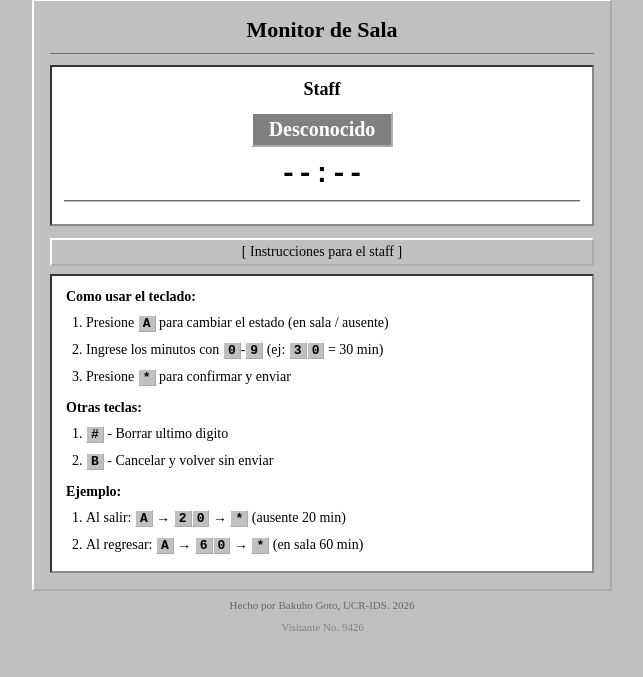
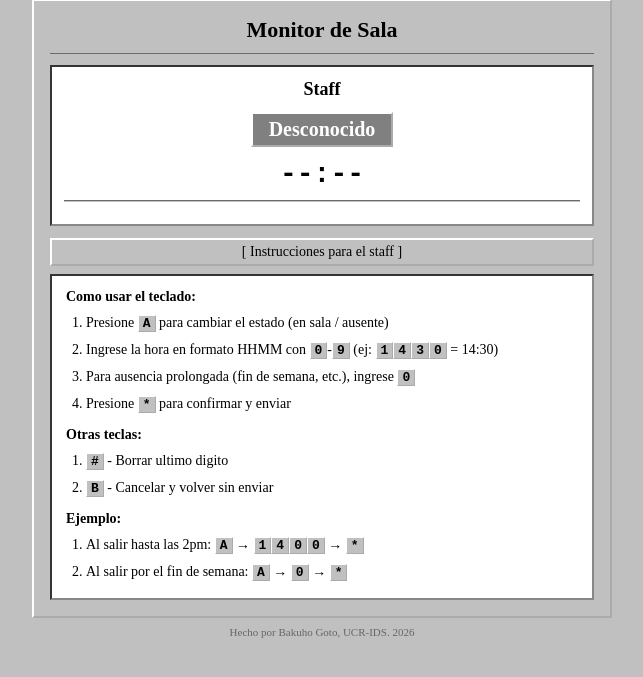
Before and after one commit to juuwaah/room-monitoring, a Flask app: page / in a window 1280 px wide, after a click that opens the changed part. Shown: the part 51-728 px from the top of the page, without its empty margins (318-961 px from the left). Run offline with Flask 3, Linux system fonts and the light colour scheme.

Commit message:
updated timestamp to HHMM

```diff
--- a/web/app.py
+++ b/web/app.py
@@ -8,7 +8,7 @@ app = Flask(__name__)
 current_status = {
     "name": "Staff",
     "status": "unknown",
-    "minutes": 0,
+    "until_time": "",
     "updated_at": None,
 }
 
@@ -28,15 +28,24 @@ def update_status():
     data = request.get_json(force=True)
 
     status = data.get("status")
-    minutes = data.get("minutes")
+    until_time = data.get("until_time", "")
 
     if status not in ("in_room", "out"):
         return jsonify({"error": "status must be 'in_room' or 'out'"}), 400
-    if not isinstance(minutes, (int, float)) or minutes < 0:
-        return jsonify({"error": "minutes must be a non-negative number"}), 400
+
+    # Validate until_time: must be "0" (indefinite) or 4-digit HHMM
+    if until_time == "0":
+        pass  # indefinite
+    elif len(until_time) == 4 and until_time.isdigit():
+        hh = int(until_time[:2])
+        mm = int(until_time[2:])
+        if hh > 23 or mm > 59:
+            return jsonify({"error": "invalid time format"}), 400
+    else:
+        return jsonify({"error": "until_time must be '0' or 'HHMM'"}), 400
 
     current_status["status"] = status
-    current_status["minutes"] = int(minutes)
+    current_status["until_time"] = until_time
     current_status["updated_at"] = datetime.now(timezone.utc).isoformat()
 
     return jsonify({"ok": True, "status": current_status})
--- a/web/templates/index.html
+++ b/web/templates/index.html
@@ -183,13 +183,6 @@
             color: #666;
             margin-top: 6px;
         }
-
-        .counter {
-            text-align: center;
-            font-size: 11px;
-            color: #808080;
-            margin-top: 10px;
-        }
     </style>
 </head>
 <body>
@@ -215,7 +208,8 @@
                 <h3>Como usar el teclado:</h3>
                 <ol>
                     <li>Presione <span class="key">A</span> para cambiar el estado (en sala / ausente)</li>
-                    <li>Ingrese los minutos con <span class="key">0</span>-<span class="key">9</span> (ej: <span class="key">3</span><span class="key">0</span> = 30 min)</li>
+                    <li>Ingrese la hora en formato HHMM con <span class="key">0</span>-<span class="key">9</span> (ej: <span class="key">1</span><span class="key">4</span><span class="key">3</span><span class="key">0</span> = 14:30)</li>
+                    <li>Para ausencia prolongada (fin de semana, etc.), ingrese <span class="key">0</span></li>
                     <li>Presione <span class="key">*</span> para confirmar y enviar</li>
                 </ol>
                 <h3>Otras teclas:</h3>
@@ -225,19 +219,15 @@
                 </ol>
                 <h3>Ejemplo:</h3>
                 <ol>
-                    <li>Al salir: <span class="key">A</span> &rarr; <span class="key">2</span><span class="key">0</span> &rarr; <span class="key">*</span> (ausente 20 min)</li>
-                    <li>Al regresar: <span class="key">A</span> &rarr; <span class="key">6</span><span class="key">0</span> &rarr; <span class="key">*</span> (en sala 60 min)</li>
+                    <li>Al salir hasta las 2pm: <span class="key">A</span> &rarr; <span class="key">1</span><span class="key">4</span><span class="key">0</span><span class="key">0</span> &rarr; <span class="key">*</span></li>
+                    <li>Al salir por el fin de semana: <span class="key">A</span> &rarr; <span class="key">0</span> &rarr; <span class="key">*</span></li>
                 </ol>
             </div>
         </div>
         <div class="footer">Hecho por Bakuho Goto, UCR-IDS. 2026</div>
-        <div class="counter"><img width="1" height="1" alt="">Visitante No. <span id="visitor">???</span></div>
     </div>
 
     <script>
-        // Fake visitor counter for the 90s vibe
-        document.getElementById("visitor").textContent = String(Math.floor(Math.random() * 9000) + 1000);
-
         const STATUS_TEXT = {
             in_room: "En la sala",
             out: "Ausente",
@@ -259,7 +249,7 @@
         function render() {
             if (!statusData) return;
 
-            const { name, status, minutes, updated_at } = statusData;
+            const { name, status, until_time, updated_at } = statusData;
 
             document.getElementById("name").textContent = name;
 
@@ -279,33 +269,45 @@
                 return;
             }
 
-            const updatedTime = new Date(updated_at);
-            const endTime = new Date(updatedTime.getTime() + minutes * 60 * 1000);
-            const now = new Date();
-            const remainMs = endTime - now;
-
-            // End time in Costa Rica (UTC-6)
-            const endCst = new Date(endTime.getTime() - 6 * 60 * 60 * 1000);
-            const endH = String(endCst.getUTCHours()).padStart(2, "0");
-            const endM = String(endCst.getUTCMinutes()).padStart(2, "0");
-            const endTimeStr = endH + ":" + endM;
-
-            if (remainMs > 0) {
-                const remainMin = Math.ceil(remainMs / 60000);
-                timerEl.textContent = "Hasta " + endTimeStr;
+            // Display until_time
+            if (until_time === "0") {
+                // Indefinite absence
+                timerEl.textContent = "---";
                 timerEl.className = "timer";
                 timerLabel.textContent = status === "in_room"
-                    ? "Va a estar en la sala por " + remainMin + " min"
-                    : "Va a regresar en " + remainMin + " min";
+                    ? "En sala hasta proximo aviso"
+                    : "Ausente hasta proximo aviso";
+            } else if (until_time && until_time.length === 4) {
+                const hh = until_time.substring(0, 2);
+                const mm = until_time.substring(2, 4);
+                const displayTime = hh + ":" + mm;
+
+                // Check if the time has passed (compare with Costa Rica time)
+                const now = new Date();
+                const nowCR = new Date(now.getTime() - 6 * 60 * 60 * 1000);
+                const nowH = nowCR.getUTCHours();
+                const nowM = nowCR.getUTCMinutes();
+                const targetH = parseInt(hh);
+                const targetM = parseInt(mm);
+                const nowTotal = nowH * 60 + nowM;
+                const targetTotal = targetH * 60 + targetM;
+
+                if (targetTotal > nowTotal) {
+                    timerEl.textContent = "Hasta " + displayTime;
+                    timerEl.className = "timer";
+                } else {
+                    timerEl.textContent = displayTime + " (vencido)";
+                    timerEl.className = "timer expired";
+                }
+                timerLabel.textContent = "";
             } else {
-                timerEl.textContent = endTimeStr + " (vencido)";
-                timerEl.className = "timer expired";
-                timerLabel.textContent = status === "in_room"
-                    ? "Tiempo declarado agotado (posiblemente aun en la sala)"
-                    : "Tiempo declarado agotado (puede regresar pronto)";
+                timerEl.textContent = "--:--";
+                timerEl.className = "timer";
+                timerLabel.textContent = "";
             }
 
             // Updated time in Costa Rica (UTC-6)
+            const updatedTime = new Date(updated_at);
             const cst = new Date(updatedTime.getTime() - 6 * 60 * 60 * 1000);
             const h = String(cst.getUTCHours()).padStart(2, "0");
             const m = String(cst.getUTCMinutes()).padStart(2, "0");
```
Also changed, not shown: 4 other files.
